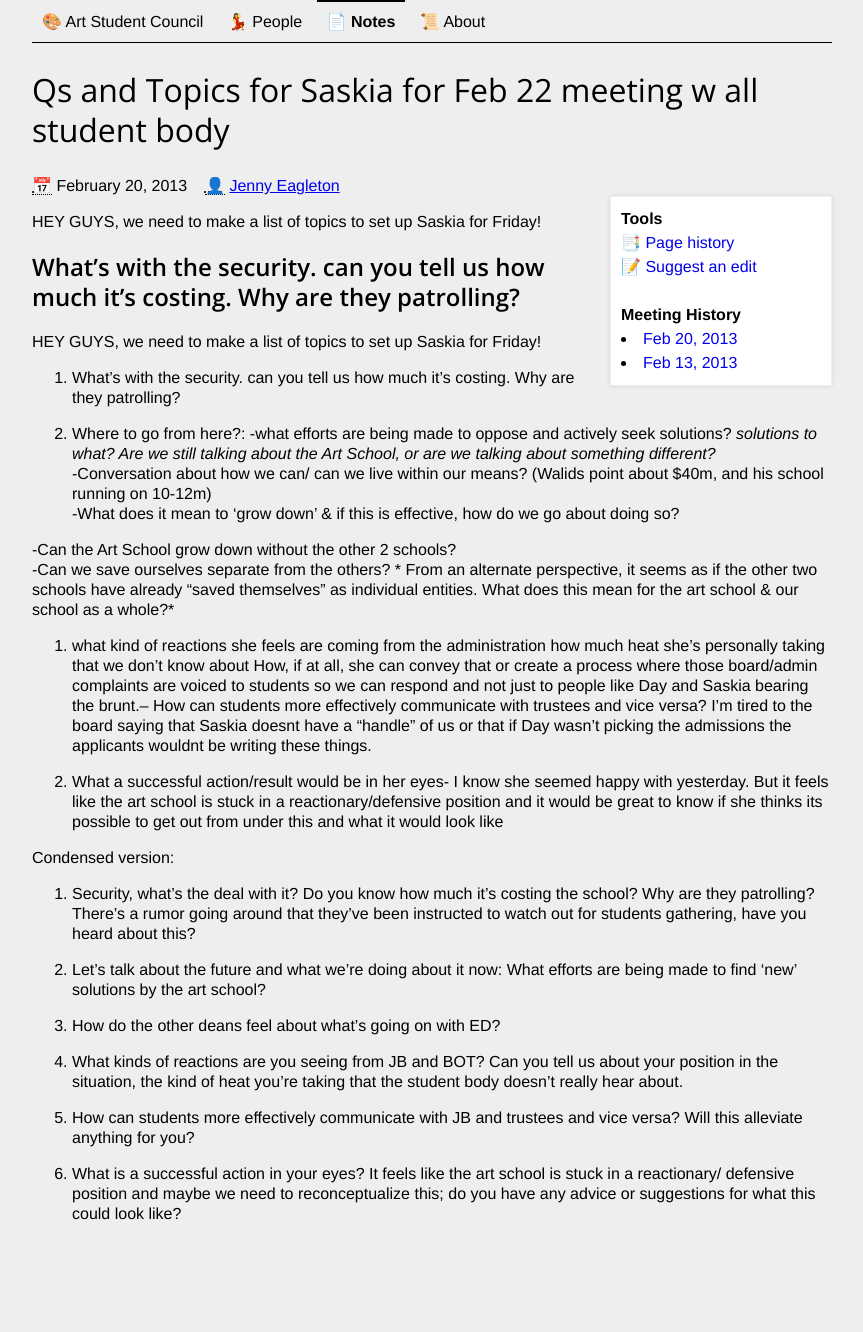
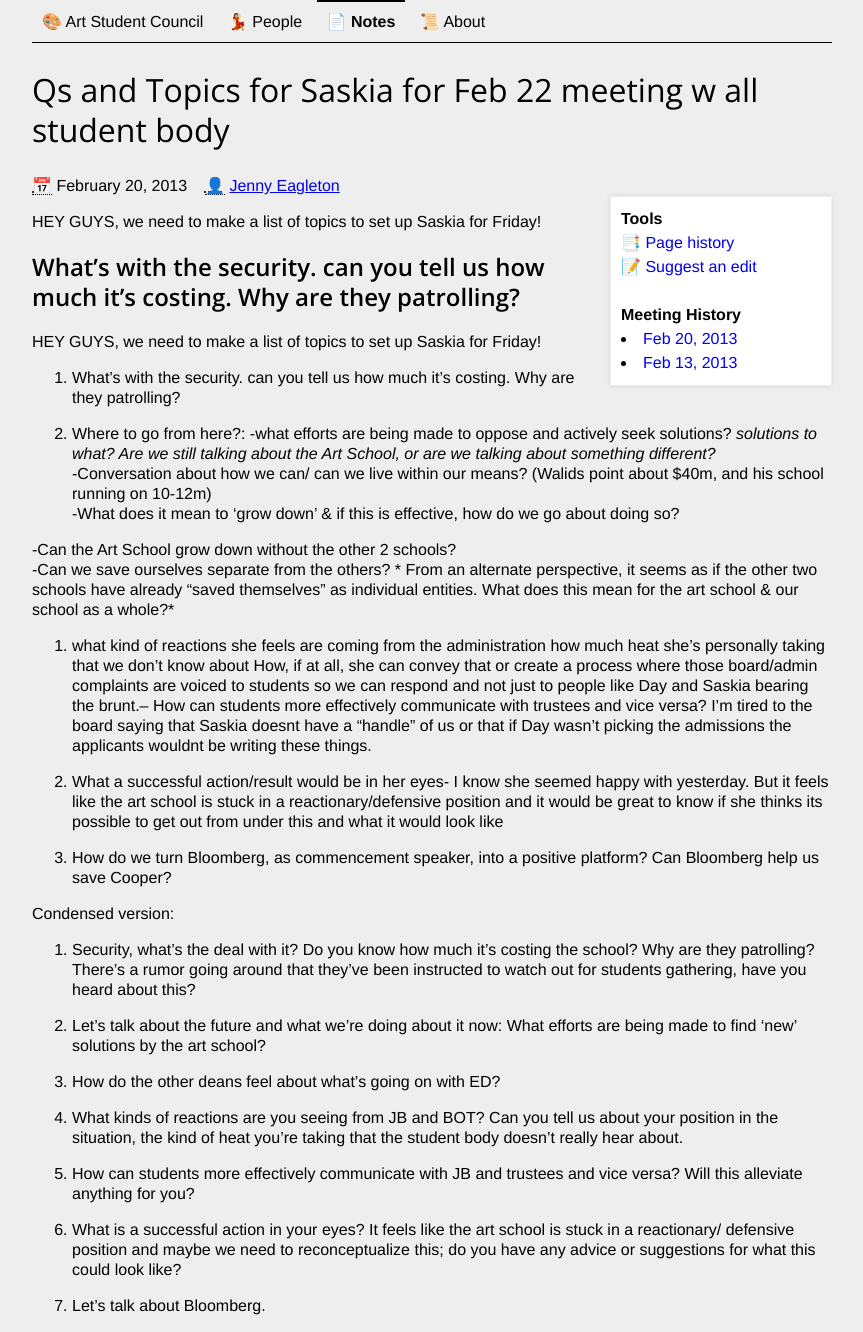
Before and after one commit to CooperASC/cooperasc.github.com, a Jekyll site: the page built from _posts/notes/2013-02-20-notes-about-friday-meeting-for-saskia.md, in a window 1280 px wide. Shown: the whole page, without its empty margins (208-1071 px from the left). Built offline with Jekyll 4.4.1, drawn with Linux system fonts in a browser that asks for light colours; before the commit the page ends 1240 px from its top, so only the background shows below that.

Commit message:
Updated _posts/notes/2013-02-20-notes-about-friday-meeting-for-saskia.md

```diff
--- a/_posts/notes/2013-02-20-notes-about-friday-meeting-for-saskia.md
+++ b/_posts/notes/2013-02-20-notes-about-friday-meeting-for-saskia.md
@@ -31,6 +31,7 @@ I'm tired to the board saying that Saskia doesnt have a "handle" of us or that i
 
 4. What a successful action/result would be in her eyes- I know she seemed happy with yesterday. But it feels like the art school is stuck in a reactionary/defensive position and it would be great to know if she thinks its possible to get out from under this and what it would look like
 
+5. How do we turn Bloomberg, as commencement speaker, into a positive platform? Can Bloomberg help us save Cooper?
 
 Condensed version:
 
@@ -45,3 +46,5 @@ Condensed version:
 5. How can students more effectively communicate with JB and trustees and vice versa? Will this alleviate anything for you?
 
 6. What is a successful action in your eyes? It feels like the art school is stuck in a reactionary/ defensive position and maybe we need to reconceptualize this; do you have any advice or suggestions for what this could look like?
+
+7. Let's talk about Bloomberg.
```
